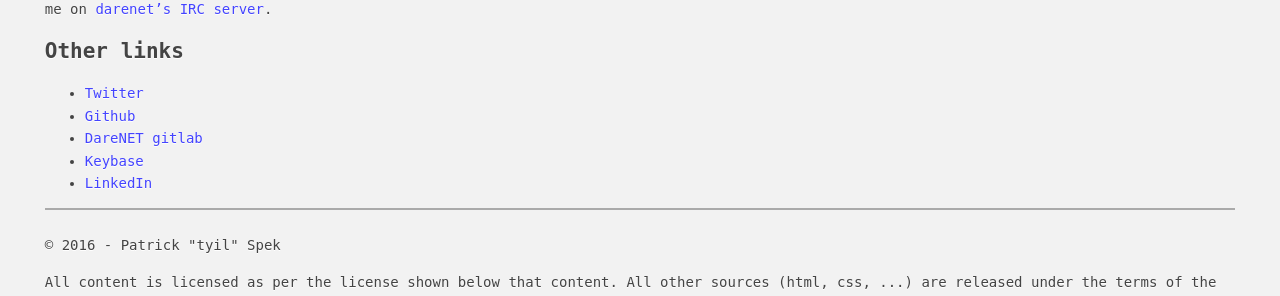
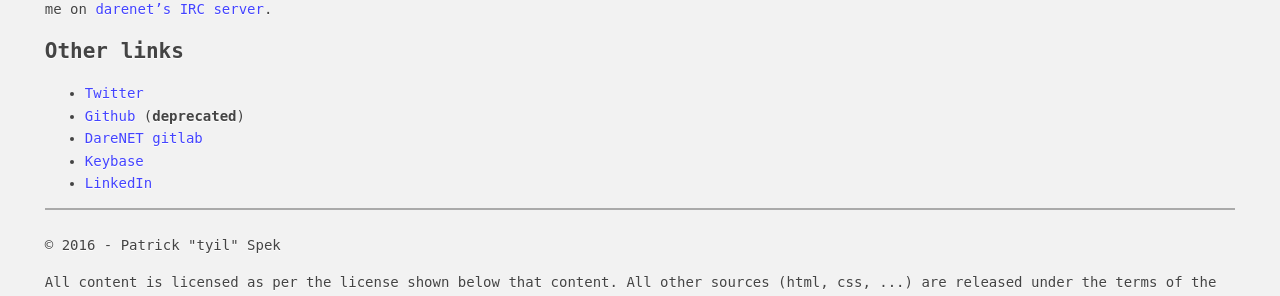
Before and after one commit to Tyil/website, a Jekyll site: the page built from _pages/index.md, in a window 1280 px wide. Shown: the part 835-1131 px from the top of the page. Built offline with Jekyll 4.4.1, drawn with Linux system fonts in a browser that asks for light colours; Markdown is read by kramdown in place of the engine named in the settings.

Commit message:
Mark GitHub as deprecated in preparation of a GitHub article

```diff
--- a/_pages/index.md
+++ b/_pages/index.md
@@ -42,7 +42,7 @@ response. If you require a response as soon as possible, please find me on
 
 ## Other links
 - [Twitter][twitter]
-- [Github][github]
+- [Github][github] (**deprecated**)
 - [DareNET gitlab][c.darenet]
 - [Keybase][keybase]
 - [LinkedIn][linkedin]
```
